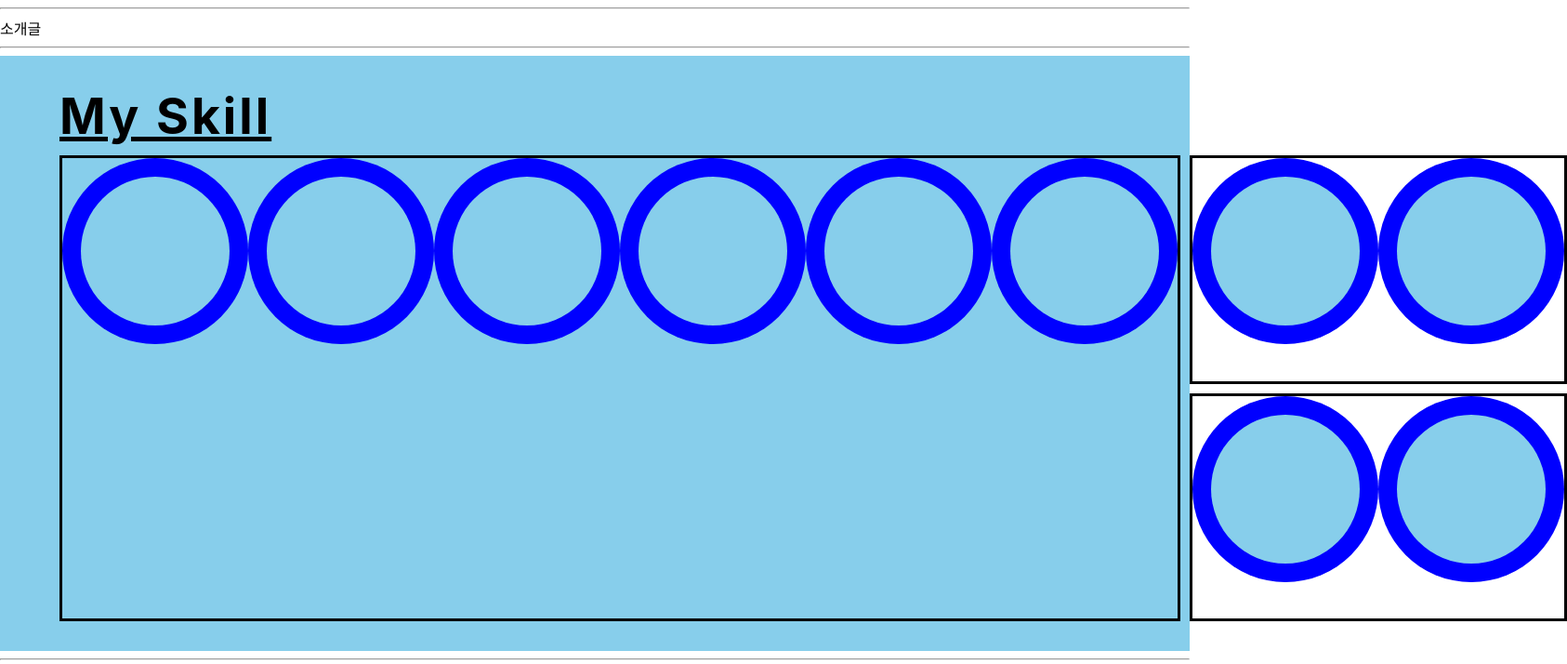
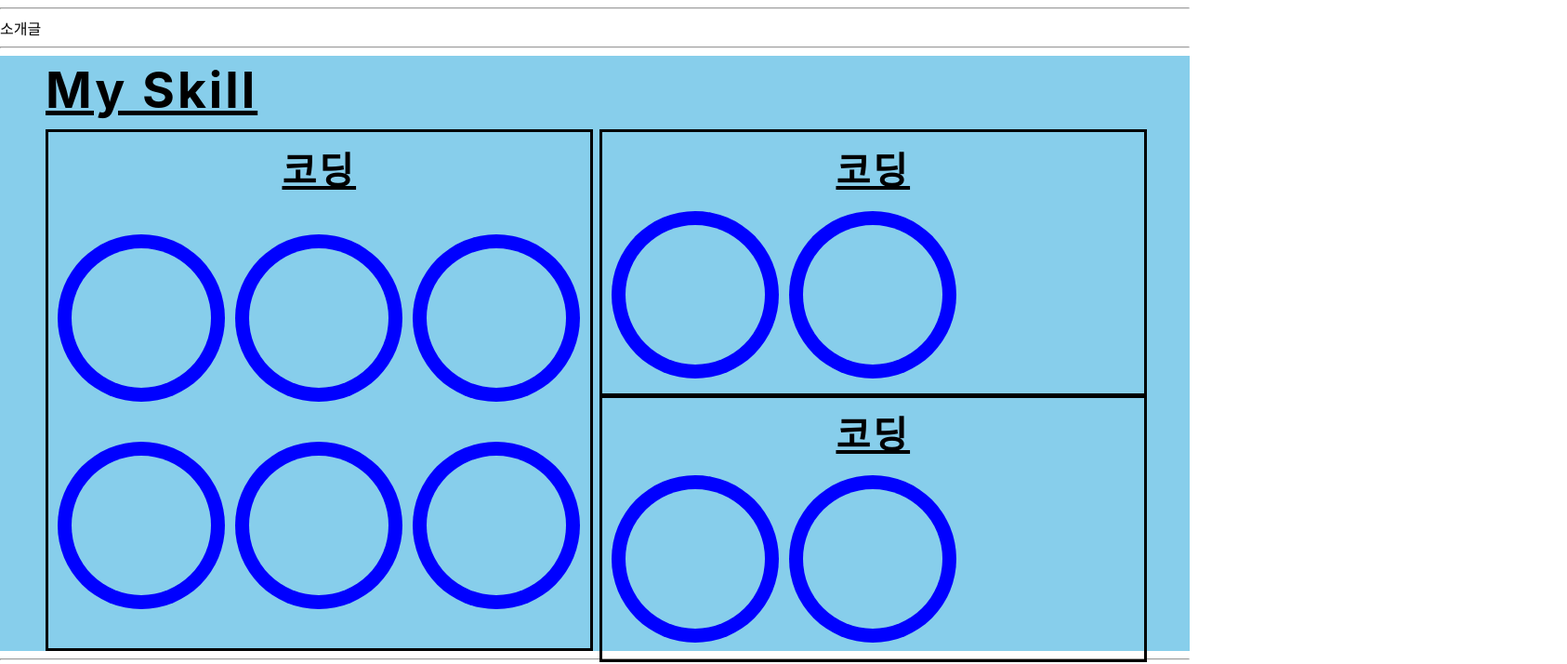
Before and after one commit to NCuber/portfolio, a React (Create React App) app: page / in a window 1280 px wide. Shown: the top 714 px of the page at 93% size, 1686 px wide, since content can reach past the window. Built offline with nearby package versions, Linux system fonts and the light colour scheme.

Commit message:
Updete Tech

```diff
--- a/src/components/Tech.js
+++ b/src/components/Tech.js
@@ -1,7 +1,10 @@
 import styled from "styled-components";
-import {useSpring, animated} from "react-spring";
+import { useSpring, animated } from "react-spring";
+import { getByDisplayValue } from "@testing-library/react";
 
-{/* --------- 스타일 선언부 --------- */}
+{
+  /* --------- 스타일 선언부 --------- */
+}
 
 const Main = styled.div`
   width: 100%;
@@ -24,110 +27,176 @@ const Title = styled.div`
 
 const List = styled.div`
   display: grid;
-  width: 90%;
-  height: 90%;
+  width: 1fr;
+  height: 1fr;
   grid-template-columns: 1fr 1fr;
   grid-template-rows: 0.2fr 1fr 1fr;
   grid-gap: 10px 10px;
   margin: 0 auto;
-
 `;
 
 const Circle = styled(animated.div)`
-
   position: relative;
   display: flex;
-  width: 200px;
-  height:200px;
+  width: 180px;
+  height: 180px;
   border-radius: 50%;
 `;
 
 const Incircle = styled.div`
   position: absolute;
-  top: 20px;
-  left: 20px;
-  text-align:center;
-  line-height: 160px;
-  width:160px;
-  height:160px;
-  overflow:hidden;
+  top: 15px;
+  left: 15px;
+  text-align: center;
+  line-height: 150px;
+  width: 150px;
+  height: 150px;
+  overflow: hidden;
   border-radius: 50%;
   background: skyblue;
 `;
 
-const One = styled.div`
+const Item = styled.div`
+  width:96%;
+  height:96%;
+  grid-template-columns: repeat(3, 0.9fr);
+  grid-template-rows: 0.2fr repeat(auto, 1fr);
+  grid-gap: 10px 10px;
+  padding: 10px;
+
   border-style: solid;
-  display: flex;
+  display: grid;
 `;
 
+const Tech = () => {
+  {
+    /* --------- 변수 선언부 --------- */
+  }
 
-
-
-const Tech = () => {
-  {/* --------- 변수 선언부 --------- */}
-
-  const {dono} = useSpring({
+  const { dono } = useSpring({
     dono: 100,
-    from: { dono:0 },
-    config: 	{ mass: 1, tension: 150, friction: 70 },
+    from: { dono: 0 },
+    config: { mass: 1, tension: 150, friction: 70 },
   });
 
-  {/* --------- 리턴 정의부 --------- */}
+  {
+    /* --------- 리턴 정의부 --------- */
+  }
   return (
     <Main>
       <List>
         <Title>My Skill</Title>
-        <One style={{gridRow : '2/4'}}>
-          <Circle style={{background: dono.to(dono => `conic-gradient(blue ${dono}% , white ${dono}%)`)}}>
-            <Incircle>
-            </Incircle>
+
+        <div style={{ gridRow: "2/4" }}>
+          <Item>
+            <Title style={{ gridColumn: "1/4" ,fontSize: '30pt', textAlign:'center'}}>코딩</Title>
+            <Circle
+              style={{
+                background: dono.to(
+                  (dono) => `conic-gradient(blue ${dono}% , white ${dono}%)`
+                ),
+              }}
+            >
+              <Incircle></Incircle>
             </Circle>
 
-          <Circle style={{background: dono.to(dono => `conic-gradient(blue ${dono}% , white ${dono}%)`)}}>
-            <Incircle>
-            </Incircle>
+            <Circle
+              style={{
+                background: dono.to(
+                  (dono) => `conic-gradient(blue ${dono}% , white ${dono}%)`
+                ),
+              }}
+            >
+              <Incircle></Incircle>
             </Circle>
 
-          <Circle style={{background: dono.to(dono => `conic-gradient(blue ${dono}% , white ${dono}%)`)}}>
-            <Incircle>
-            </Incircle>
+            <Circle
+              style={{
+                background: dono.to(
+                  (dono) => `conic-gradient(blue ${dono}% , white ${dono}%)`
+                ),
+              }}
+            >
+              <Incircle></Incircle>
             </Circle>
 
-          <Circle style={{background: dono.to(dono => `conic-gradient(blue ${dono}% , white ${dono}%)`)}}>
-            <Incircle>
-            </Incircle>
+            <Circle
+              style={{
+                background: dono.to(
+                  (dono) => `conic-gradient(blue ${dono}% , white ${dono}%)`
+                ),
+              }}
+            >
+              <Incircle></Incircle>
             </Circle>
 
-          <Circle style={{background: dono.to(dono => `conic-gradient(blue ${dono}% , white ${dono}%)`)}}>
-            <Incircle>
-            </Incircle>
+            <Circle
+              style={{
+                background: dono.to(
+                  (dono) => `conic-gradient(blue ${dono}% , white ${dono}%)`
+                ),
+              }}
+            >
+              <Incircle></Incircle>
             </Circle>
 
-          <Circle style={{background: dono.to(dono => `conic-gradient(blue ${dono}% , white ${dono}%)`)}}>
-            <Incircle>
-            </Incircle>
+            <Circle
+              style={{
+                background: dono.to(
+                  (dono) => `conic-gradient(blue ${dono}% , white ${dono}%)`
+                ),
+              }}
+            >
+              <Incircle></Incircle>
             </Circle>
-        </One>
-        <One>
-        <Circle style={{background: dono.to(dono => `conic-gradient(blue ${dono}% , white ${dono}%)`)}}>
-            <Incircle>
-            </Incircle>
+          </Item>
+        </div>
+        <div>
+          <Item>
+          <Title style={{ gridColumn: "1/4" ,fontSize: '30pt', textAlign:'center'}}>코딩</Title>
+            <Circle
+              style={{
+                background: dono.to(
+                  (dono) => `conic-gradient(blue ${dono}% , white ${dono}%)`
+                ),
+              }}
+            >
+              <Incircle></Incircle>
             </Circle>
-          <Circle style={{background: dono.to(dono => `conic-gradient(blue ${dono}% , white ${dono}%)`)}}>
-            <Incircle>
-            </Incircle>
+            <Circle
+              style={{
+                background: dono.to(
+                  (dono) => `conic-gradient(blue ${dono}% , white ${dono}%)`
+                ),
+              }}
+            >
+              <Incircle></Incircle>
             </Circle>
-        </One>
-        <One>
-        <Circle style={{background: dono.to(dono => `conic-gradient(blue ${dono}% , white ${dono}%)`)}}>
-            <Incircle>
-            </Incircle>
+          </Item>
+        </div>
+        <div>
+          <Item>
+          <Title style={{ gridColumn: "1/4" ,fontSize: '30pt', textAlign:'center'}}>코딩</Title>
+            <Circle
+              style={{
+                background: dono.to(
+                  (dono) => `conic-gradient(blue ${dono}% , white ${dono}%)`
+                ),
+              }}
+            >
+              <Incircle></Incircle>
             </Circle>
-          <Circle style={{background: dono.to(dono => `conic-gradient(blue ${dono}% , white ${dono}%)`)}}>
-            <Incircle>
-            </Incircle>
+            <Circle
+              style={{
+                background: dono.to(
+                  (dono) => `conic-gradient(blue ${dono}% , white ${dono}%)`
+                ),
+              }}
+            >
+              <Incircle></Incircle>
             </Circle>
-        </One>
+          </Item>
+        </div>
       </List>
     </Main>
   );
```
Lines whose indentation alone changed are shown as unchanged.
